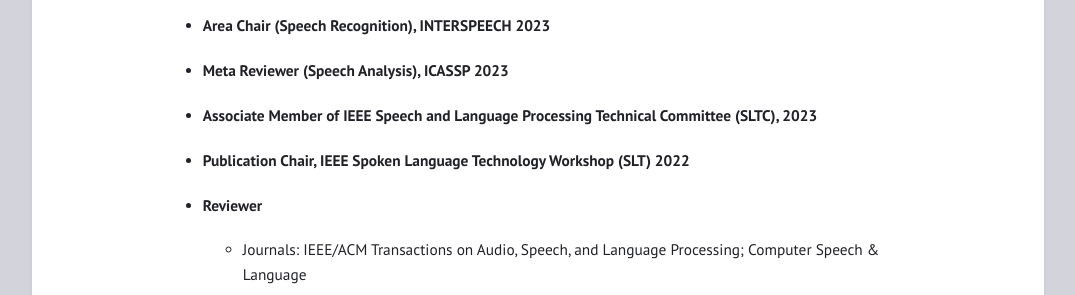
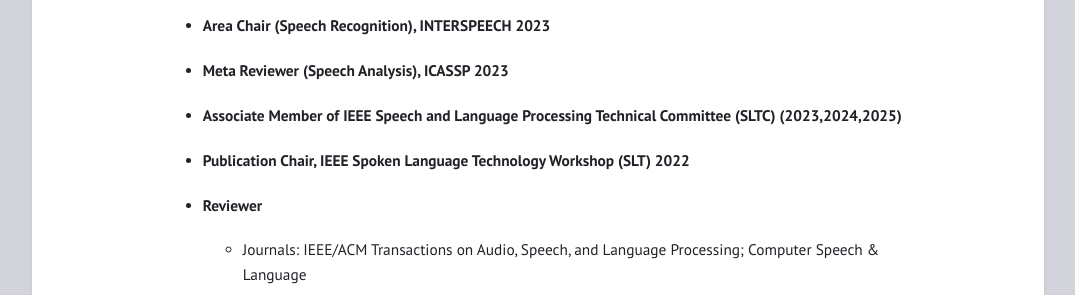
Before and after one commit to eloweimi/eloweimi.github.io, a Jekyll site: the page built from roles.md, in a window 1280 px wide. Shown: the part 400-695 px from the top of the page, without its empty margins (102-1177 px from the left). Built offline with Jekyll 4.4.1, drawn with Linux system fonts in a browser that asks for light colours.

Commit message:
Update roles.md

```diff
--- a/roles.md
+++ b/roles.md
@@ -12,7 +12,7 @@
 * #### Area Chair (Speech and Multimodality), EMNLP 2023
 * #### Area Chair (Speech Recognition), INTERSPEECH 2023
 * #### Meta Reviewer (Speech Analysis), ICASSP 2023
-* #### Associate Member of IEEE Speech and Language Processing Technical Committee (SLTC), 2023
+* #### Associate Member of IEEE Speech and Language Processing Technical Committee (SLTC) (2023,2024,2025)
 * #### Publication Chair, IEEE Spoken Language Technology Workshop (SLT) 2022
 
 <!--
```
